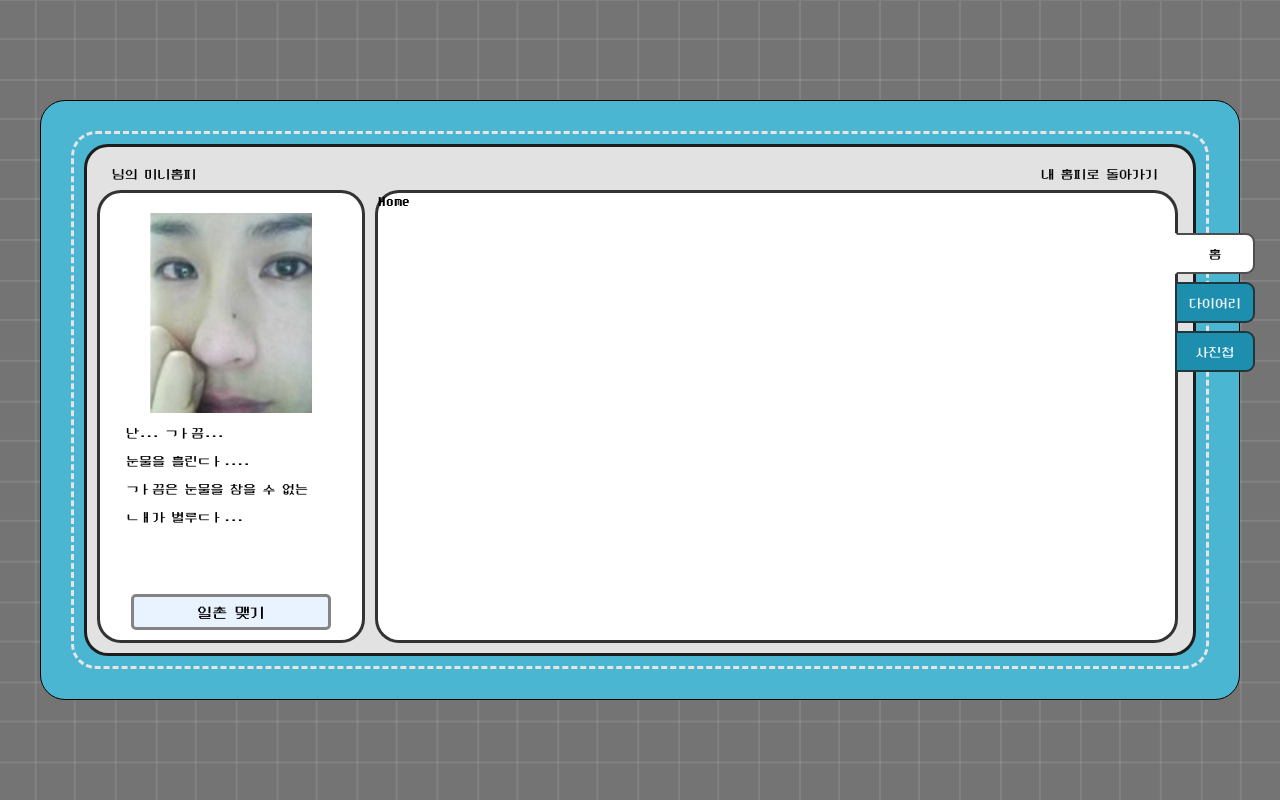
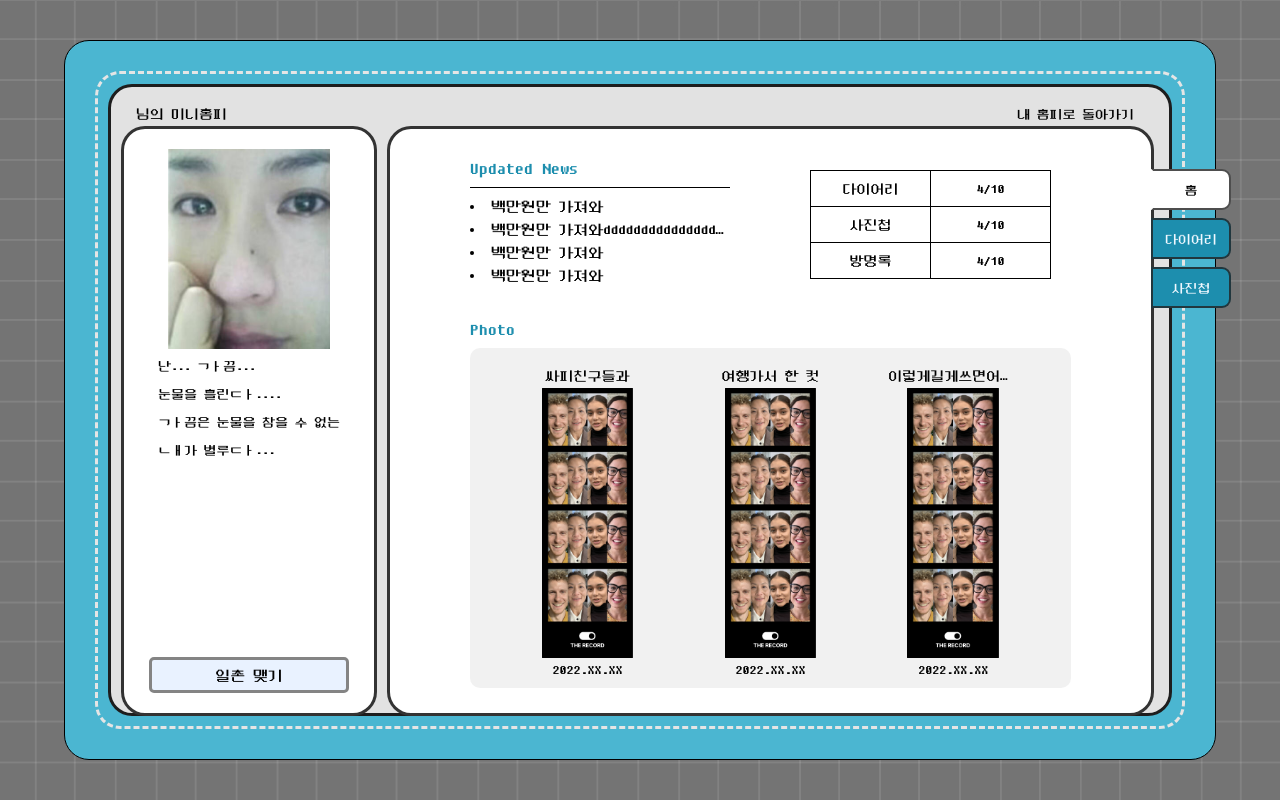
Before and after one commit to younygo1004/TheRecord, a React (Create React App) app in the folder front-end/the-record/: page /home in a window 1280 px wide. Built offline with nearby package versions, Linux system fonts and the light colour scheme.

Commit message:
feat    : home 메인 화면 추가#S06P31B204-333

```diff
--- a/front-end/the-record/src/components/Home/HomeHeader.js
+++ b/front-end/the-record/src/components/Home/HomeHeader.js
@@ -30,6 +30,7 @@ function HomeHeader() {
     if (loginUser !== homePageHost) {
       return (
         <button
+          className="header-right-button"
           type="button"
           onClick={() => {
             moveMyPage();
@@ -46,11 +47,15 @@ function HomeHeader() {
     };
 
     return (
-      <div>
-        <button type="button">
+      <div className="header-right">
+        <div className="header-right-button">
           <EditProfile />
-        </button>
-        <button type="button" onClick={() => logOut()}>
+        </div>
+        <button
+          className="header-right-button"
+          type="button"
+          onClick={() => logOut()}
+        >
           로그아웃
         </button>
       </div>
@@ -60,7 +65,7 @@ function HomeHeader() {
   return (
     <div id="home-header">
       <p className="header-left">{userName()} 님의 미니홈피</p>
-      <div className="header-right">{headerProfileButton()}</div>
+      <div>{headerProfileButton()}</div>
     </div>
   );
 }
--- a/front-end/the-record/src/components/Home/MyNeighborList.js
+++ b/front-end/the-record/src/components/Home/MyNeighborList.js
@@ -66,10 +66,10 @@ function MyNeighborList() {
     <div id="my-neighbor-list">
       <button type="button" onClick={() => setListOpen(!ListOpen)}>
         <div />
-        <p>
+        <div className="ilchon-surf-button">
           <StarIcon />
           <p>일촌 파도타기</p>
-        </p>
+        </div>
         {ListOpen ? (
           <ArrowDropUpIcon color="action" />
         ) : (
--- a/front-end/the-record/src/components/Home/Profile.js
+++ b/front-end/the-record/src/components/Home/Profile.js
@@ -7,7 +7,7 @@ function Profile() {
   // 현재 로그인 상태 세션에 올려놓음(userInfo)
   const loginUser = '5_waterglass';
   const loginUserProfileText =
-    '다가가볼까...?\n말건네볼까...?\n이런 생각을 하면서 망설였습니다.\n그리고, 결심하고 뒤를 돌아보자\n그사람은 이미 떠나고 없었습니다.';
+    '다가가볼까...?\n말건네볼까...?\n이런 생각을 dddddddddddddddddddddddddddddddddddddddd하면서 망설였습니다.\n그리고, 결심하고 뒤를 돌아보자\n그리고, 결심하고 뒤를 돌아보자\n그리고, 결심하고 뒤를 돌아보자\n그리고, 결심하고 뒤를 돌아보자\n그리고, 결심하고 뒤를 돌아보자\n그리고, 결심하고 뒤를 돌아보자\n그리고, 결심하고 뒤를 돌아보자\n그리고, 결심하고 뒤를 돌아보자\n그사람은 이미 떠나고 없었습니다.';
 
   // 현재 보고있는 홈피 주인 정보
   const homePageHost = sessionStorage.getItem('homePageHost');
@@ -15,9 +15,9 @@ function Profile() {
     '난... ㄱㅏ끔...\n눈물을 흘린ㄷㅏ....\nㄱㅏ끔은 눈물을 참을 수 없는\nㄴㅐ가 별루ㄷㅏ...\n';
 
   const handleEnter = sentence => {
-    const newSentence = sentence.split('\n').map(line => {
+    const newSentence = sentence.split('\n').map((line, index) => {
       return (
-        <p key={line}>
+        <p key={(line, index)}>
           {line}
           <br />
         </p>
--- /dev/null
+++ b/front-end/the-record/src/components/Home/UpdatedNews.js
@@ -0,0 +1,119 @@
+import React from 'react';
+import { useHistory } from 'react-router-dom';
+import fourPhoto from '../../assets/fourphoto.png';
+import store from '../../store';
+import { ADD_NAVPAGE } from '../../actions/navigation';
+
+function UpdatedNews() {
+  // useEffect로 처음에 updated 게시물, 갯수 불러오기
+  // 만약에 현재 사용자면 현재 사용자꺼 불러오고 아니면 -> 세션에 올려둔 사용자꺼!!!
+  // useEffect로 처음에 최신 네컷 업데이트 불러오기
+  const history = useHistory();
+  const goDiaryDetails = diaryId => {
+    store.dispatch({ type: ADD_NAVPAGE, data: 'nav-diary' });
+    history.push({
+      pathname: '/diary',
+      state: diaryId,
+    });
+  };
+
+  const updatedPhotos = [
+    {
+      photoId: 1,
+      title: '싸피친구들과',
+      media_url: '',
+      record_dt: '2022.XX.XX',
+      visible: '',
+    },
+    {
+      photoId: 2,
+      title: '여행가서 한 컷',
+      media_url: '',
+      record_dt: '2022.XX.XX',
+      visible: '',
+    },
+    {
+      photoId: 3,
+      title: '이렇게길게쓰면어떻게되나요',
+      media_url: '',
+      record_dt: '2022.XX.XX',
+      visible: '',
+    },
+  ];
+
+  const updatedDiary = [
+    {
+      diaryId: 0,
+      title: '백만원만 가져와',
+      recordDt: '2022-05-02',
+    },
+    {
+      diaryId: 1,
+      title: '백만원만 가져와ddddddddddddddddddddddddddddddddddddddddddddd',
+      recordDt: '2022-05-02',
+    },
+    {
+      diaryId: 2,
+      title: '백만원만 가져와',
+      recordDt: '2022-05-02',
+    },
+    {
+      diaryId: 3,
+      title: '백만원만 가져와',
+      recordDt: '2022-05-02',
+    },
+  ];
+
+  return (
+    <div id="updated-news">
+      <div className="updated-news-top">
+        <div className="updated-diary-list">
+          <p>Updated News</p>
+          <hr />
+          <div className="diary-list-box">
+            {updatedDiary.map(diary => (
+              <li key={diary.diaryId}>
+                <button
+                  type="button"
+                  onClick={() => goDiaryDetails(diary.diaryId)}
+                >
+                  {diary.title}
+                </button>
+              </li>
+            ))}
+          </div>
+        </div>
+        <table>
+          <tbody>
+            <tr>
+              <td>다이어리</td>
+              <td>4/10</td>
+            </tr>
+            <tr>
+              <td>사진첩</td>
+              <td>4/10</td>
+            </tr>
+            <tr>
+              <td>방명록</td>
+              <td>4/10</td>
+            </tr>
+          </tbody>
+        </table>
+      </div>
+      <div className="updated-news-bottom">
+        <p>Photo</p>
+        <div className="updated-photo-zone">
+          {updatedPhotos.map(photo => (
+            <div className="photo-preview" key={photo.photoId}>
+              <p>{photo.title}</p>
+              <img src={fourPhoto} alt="네컷 사진" />
+              <p>{photo.record_dt}</p>
+            </div>
+          ))}
+        </div>
+      </div>
+    </div>
+  );
+}
+
+export default UpdatedNews;
--- a/front-end/the-record/src/pages/Home.js
+++ b/front-end/the-record/src/pages/Home.js
@@ -1,5 +1,6 @@
 import React from 'react';
 import Profile from '../components/Home/Profile';
+import UpdatedNews from '../components/Home/UpdatedNews';
 import Navigation from '../components/Navigation';
 import '../styles/home/home.css';
 import '../styles/home/neighbor-button.css';
@@ -11,7 +12,7 @@ function Home() {
         <Profile />
       </div>
       <div className="bg-white-right">
-        Home
+        <UpdatedNews />
         <Navigation />
       </div>
     </div>
--- a/front-end/the-record/src/styles/common/background.css
+++ b/front-end/the-record/src/styles/common/background.css
@@ -1,10 +1,10 @@
 #app .bg-green-box {
   width: 90%;
   height: 90%;
-  min-width: 1200px;
-  max-width: 1000px;
-  min-height: 600px;
-  max-height: 500px;
+  max-width: 1200px;
+  min-width: 1000px;
+  min-height: 700px;
+  max-height: 740px;
   padding: 30px;
   background-color: #4BB6D1;
   border: 1px solid #000000;
@@ -51,6 +51,7 @@
 #app .bg-white-left {
   width: 25%;
   max-width: 380px;
+  max-height: 590px;
   height: 100%;
   margin: 0 10px;
   background: #FFFFFF;
@@ -62,6 +63,7 @@
 #app .bg-white-right {
   width: 75%;
   height: 100%;
+  max-height: 590px;
   background: #FFFFFF;
   border: 3px solid rgba(0, 0, 0, 0.8);
   box-sizing: border-box;
@@ -128,12 +130,10 @@
 
 @media (min-width: 1600px) {
   #app .bg-green-box {
-    width: 90%;
-    height: 90%;
-    min-width: 1700px;
-    max-width: 1850px;
-    min-height: 900px;
-    max-height: 1000px;
+    min-width: 1300px;
+    max-width: 1400px;
+    min-height: 740px;
+    max-height: 800px;
     padding: 30px;
   }
 
@@ -152,11 +152,13 @@
 
 
   #app .bg-white-left {
-    width: 25%;
-    max-width: 380px;
-    max-height: 740px;
-    height: 100%;
+    max-height: 630px;
     margin: 0 15px;
+  }
+
+
+  #app .bg-white-right {
+    max-height: 630px;
   }
 
   /* dialog */
--- a/front-end/the-record/src/styles/home/home-header.css
+++ b/front-end/the-record/src/styles/home/home-header.css
@@ -1,15 +1,18 @@
 #home-header {
   margin-top: 20px;
   margin-left: 25px;
-  margin-bottom: 10px;
+  margin-bottom: 5px;
 
   display: flex;
   justify-content: space-between;
-  font-size: 13px;
+  font-size: 14px;
 }
 
+#home-header .header-right {
+  display: flex;
+}
 
-#home-header .header-right button {
+#home-header .header-right-button{
   margin-right: 20px;
   background-color: transparent;
   border: none;
@@ -28,7 +31,7 @@
   }
 
 
-  #home-header .header-right button {
+  #home-header .header-right-button {
     margin-left: 5px;
     margin-right: 30px;
     font-size: 16px;
--- a/front-end/the-record/src/styles/home/home.css
+++ b/front-end/the-record/src/styles/home/home.css
@@ -18,16 +18,9 @@
 
 #home #profile .profile-info {
   margin-top: 20px;
-}
-
-#home #profile .profile-info .profile-text {
-  max-height: 150px;
-  overflow-y: auto;
-}
-
-#home #profile .profile-info .profile-text > p{
-  margin-bottom: 15px;
-  font-size: 13px;
+  display: flex;
+  flex-direction: column;
+  align-items: center;
 }
 
 #home #profile img {
@@ -37,13 +30,26 @@
   margin-bottom: 10px;
 }
 
+#home #profile .profile-info .profile-text {
+  max-height: 260px;
+  max-width: 220px;
+  overflow-y: auto;
+  overflow-wrap: break-word;
+}
+
+#home #profile .profile-info .profile-text > p{
+  margin-bottom: 15px;
+  font-size: 13px;
+}
+
+
 #home #profile .ilchon-button {
   width: 200px;
   height: 36px;
   background: #E9F2FF;
   border: 3px solid #848484;
   border-radius: 5px;
-  margin-bottom: 10px;
+  margin-bottom: 20px;
   display: flex;
   align-items: center;
   justify-content: center;
@@ -52,35 +58,208 @@
   cursor: pointer;
 }
 
+#home #updated-news {
+  width: 100%;
+  height: 100%;
+  padding: 30px 80px;
+  display: flex;
+  flex-direction: column;
+}
+
+#updated-news .updated-news-top {
+  display: flex;
+  justify-content: space-between;
+  align-items: center;
+}
+
+#updated-news .updated-news-top .updated-diary-list {
+  width: 260px;
+  display: flex;
+  flex-direction: column;
+  align-items: flex-start;
+  justify-content: center;
+}
+
+#updated-news .updated-news-top .updated-diary-list > p {
+  font-size: 18px;
+  color: #1D8EAE;
+}
+
+#updated-news .updated-news-top .updated-diary-list > hr {
+  margin: 10px 0;
+  width: 100%;
+  height: 1px;
+  background-color: black;
+  border: none;
+}
+
+#updated-news .updated-news-top .updated-diary-list .diary-list-box {
+  width: 100%;
+}
+
+#updated-news .updated-news-top .updated-diary-list li {
+  margin-bottom: 7px;
+  width: 100%;
+}
+
+#updated-news .updated-news-top .updated-diary-list li > button {
+  background-color: transparent;
+  border: none;
+  font-size: 15px;
+  font-family: 'dunggeunmo';
+  text-overflow:ellipsis;
+  overflow: hidden;
+  white-space:nowrap;
+  width: 90%;
+  text-align: left;
+  cursor: pointer;
+}
+
+#updated-news table {
+  border-collapse: collapse;
+  border: 1px solid black;
+  margin-right: 20px;
+}
+
+#updated-news td {
+  width: 120px;
+  height: 36px;
+  border-collapse: collapse;
+  border: 1px solid black;
+  text-align: center;
+  font-size: 14px;
+}
+
+#updated-news .updated-news-bottom {
+  width: 100%;
+  height: 100%;
+  padding-top: 30px;
+}
+
+#updated-news .updated-news-bottom > p {
+  font-size: 18px;
+  color: #1D8EAE;
+  margin-bottom: 10px;
+}
+
+#updated-news .updated-news-bottom .updated-photo-zone {
+  background: rgba(196, 196, 196, 0.23);
+  border-radius: 10px;
+  height: 340px;
+  display: flex;
+  align-items: center;
+  justify-content: space-evenly;
+  padding-top: 15px;
+}
+
+#updated-news .updated-news-bottom .photo-preview {
+  width: 130px;
+  object-fit: contain;
+  display: flex;
+  flex-direction: column;
+  align-items: center;
+  justify-content: center;
+}
+
+#updated-news .updated-news-bottom .updated-photo-zone .photo-preview > p{
+  width: 100%;
+  text-overflow:ellipsis;
+  overflow: hidden;
+  white-space:nowrap;
+  font-size: 14px;
+  margin-bottom: 5px;
+  text-align: center;
+}
+
+#updated-news .updated-news-bottom .updated-photo-zone .photo-preview > img{
+  width: fit-content;
+  height: 270px;
+  margin-bottom: 5px;
+}
 
 @media (min-width: 1600px) {
   #home #profile .profile-info {
-    margin-top: 50px;
+    margin-top: 25px;
+  }
+
+  #home #profile img {
+    width: 230px;
+    height: 220px;
+    object-fit: contain;
   }
 
   #home #profile .profile-info .profile-text > p{
     margin-bottom: 20px;
-    font-size: 18px;
+    font-size: 16px;
   }
 
   #home #profile .profile-info .profile-text {
-    max-height: 300px;
     overflow-y: auto;
+    max-width: 260px;
   }
 
-  #home #profile img {
-    margin-bottom: 30px;
-    width: 290px;
-    height: 260px;
-    object-fit: contain;
-  }
 
   #home #profile .ilchon-button {
-    width: 310px;
+    width: 270px;
     height: 44px;
     margin-bottom: 30px;
     font-size: 18px;
   }
 
+  #updated-news .updated-news-top .updated-diary-list {
+    width: 340px;
+  }
+
+  #updated-news .updated-news-top .updated-diary-list > p {
+    font-size: 20px;
+  }
+
+  #updated-news .updated-news-top .updated-diary-list li {
+    margin-bottom: 11px;
+  }
+
+  #updated-news .updated-news-top .updated-diary-list li > button {
+    font-size: 16px;
+  }
+
+  #updated-news table {
+    margin-right: 30px;
+  }
+
+  #updated-news td {
+    width: 157px;
+    height: 43px;
+    font-size: 16px;
+  }
+
+  #updated-news .updated-news-bottom {
+    width: 100%;
+    padding-top: 30px;
+  }
+
+  #updated-news .updated-news-bottom > p {
+    font-size: 20px;
+    margin-bottom: 15px;
+  }
+
+  #updated-news .updated-news-bottom .updated-photo-zone {
+    height: 360px;
+    padding-top: 20px;
+  }
+
+  #updated-news .updated-news-bottom .photo-preview {
+    width: 160px;
+  }
+
+  #updated-news .updated-news-bottom .updated-photo-zone .photo-preview > p{
+    font-size: 15px;
+    margin-bottom: 10px;
+  }
+
+  #updated-news .updated-news-bottom .updated-photo-zone .photo-preview > img{
+    width: fit-content;
+    height: 290px;
+    margin-bottom: 5px;
+  }
 
 }
--- a/front-end/the-record/src/styles/home/neighbor-button.css
+++ b/front-end/the-record/src/styles/home/neighbor-button.css
@@ -63,6 +63,7 @@
 }
 
 
+/* 일촌 파도타기 */
 #dialog #my-neighbor-list {
   margin-top: 40px;
 }
@@ -77,6 +78,11 @@
   align-items: center;
   justify-content: space-between;
   cursor: pointer;
+}
+
+
+#dialog #my-neighbor-list .ilchon-surf-button {
+  display: flex;
 }
 
 #dialog #my-neighbor-list > button p {
```
Also changed, not shown: front-end/the-record/src/components/Home/EditProfile.js (+27 -3 lines), front-end/the-record/src/styles/home/edit-profile.css (+56 -2 lines), front-end/the-record/src/assets/edit_button.png (added).
